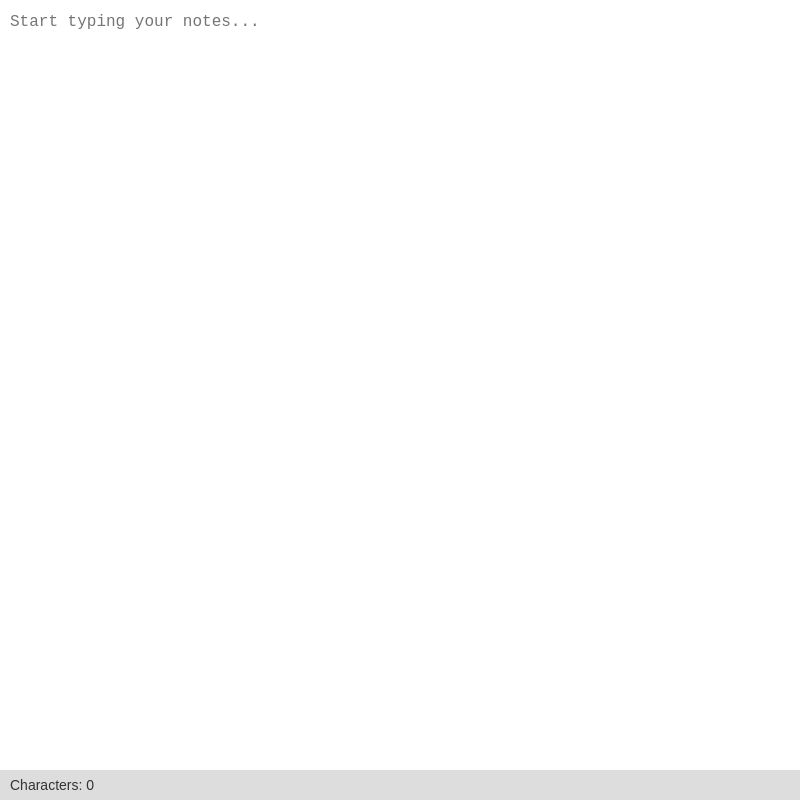
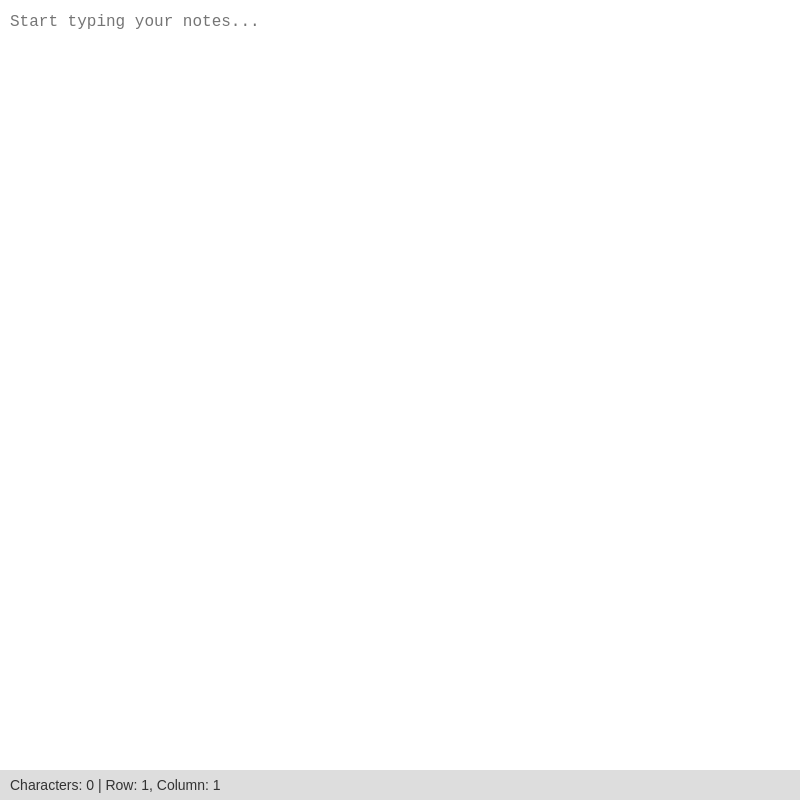
Before and after one commit to miku/n3s, an Electron app: page n3sv1/index.html in a window 800 px wide. Drawn offline with Linux system fonts and the light colour scheme.

Commit message:
char count, col, row

```diff
--- a/n3sv1/index.html
+++ b/n3sv1/index.html
@@ -37,6 +37,7 @@
             background-color: #ddd;
             display: flex;
             align-items: center;
+            justify-content: space-between;
             padding: 0 10px;
             box-sizing: border-box;
             font-size: 14px;
@@ -46,16 +47,26 @@
 </head>
 <body>
     <textarea placeholder="Start typing your notes..." id="note-textarea"></textarea>
-    <div class="status-bar" id="status-bar">Characters: 0</div>
+    <div class="status-bar" id="status-bar">Characters: 0 | Row: 1, Column: 1</div>
 
     <script>
         const textarea = document.getElementById('note-textarea');
         const statusBar = document.getElementById('status-bar');
 
-        textarea.addEventListener('input', () => {
+        textarea.addEventListener('input', updateStatusBar);
+        textarea.addEventListener('keyup', updateStatusBar);
+        textarea.addEventListener('click', updateStatusBar);
+
+        function updateStatusBar() {
             const charCount = textarea.value.length;
-            statusBar.textContent = `Characters: ${charCount}`;
-        });
+            const text = textarea.value.substring(0, textarea.selectionStart);
+            const row = text.split('\n').length;
+            const column = text.split('\n').pop().length + 1;
+            statusBar.textContent = `Characters: ${charCount} | Row: ${row}, Column: ${column}`;
+        }
+
+        // Initialize the status bar
+        updateStatusBar();
     </script>
 </body>
 </html>
```
